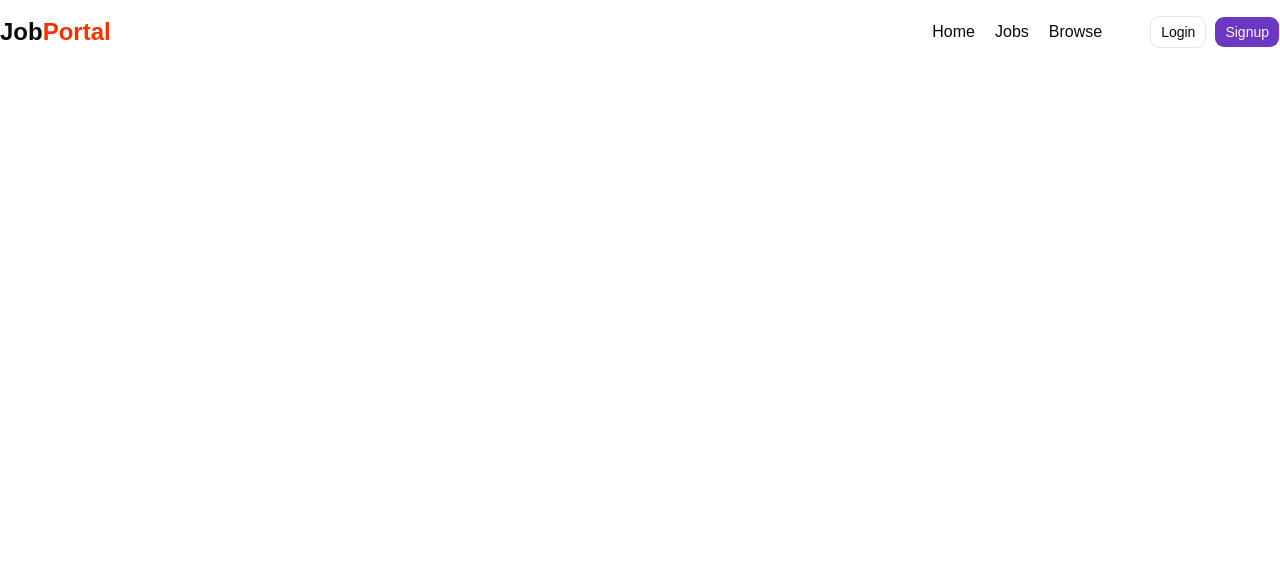
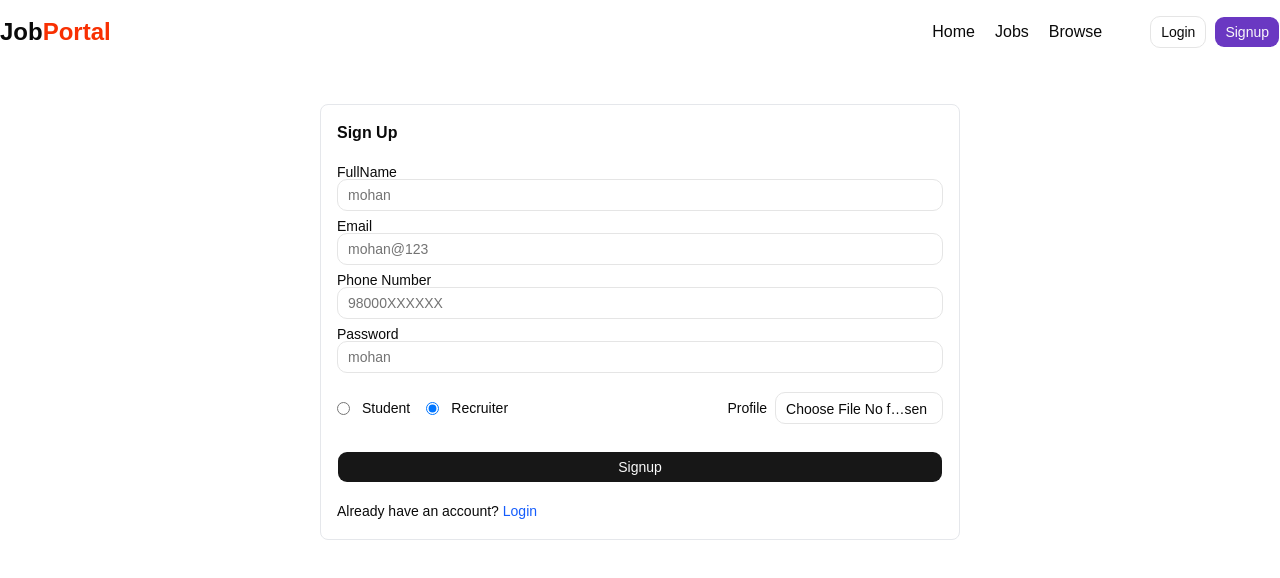
Before and after one commit to anshu-sharma603/Campus-Job-Portal, a React app in the folder frontend/: page /signup in a window 1280 px wide. Shown: the top 578 px of the page. Built offline with nearby package versions, Linux system fonts and the light colour scheme; the HTML template or start-up script is replaced by a standard one.

Commit message:
Added signup, login, home page and radio group component

```diff
--- a/frontend/src/App.jsx
+++ b/frontend/src/App.jsx
@@ -1,13 +1,32 @@
-import './App.css';
-import Navbar from './components/ui/shared/Navbar';
+import { createBrowserRouter, RouterProvider } from 'react-router-dom';
+import Login from './components/ui/auth/Login';
+import Signup from './components/ui/auth/Signup';
+import Home from './components/ui/Home';
 
-function app(){
+const appRouter = createBrowserRouter([
+  {
+    path: '/',
+    element: <Home/>
+  },
 
-  return(
-    <>
+  {
+    path: '/login',
+    element: <Login/>
+  },
 
-        <Navbar/>
-    </>
+  {
+    path: '/signup',
+    element: <Signup/>
+  },
+
+]);
+
+function app() {
+
+  return (
+    <div>
+      <RouterProvider router={appRouter} />
+    </div>
   );
 
 }
--- /dev/null
+++ b/frontend/src/components/ui/Home.jsx
@@ -0,0 +1,12 @@
+import React from 'react'
+import Navbar from './shared/Navbar'
+
+function Home() {
+  return (
+    <div>
+        <Navbar/>
+    </div>
+  )
+}
+
+export default Home
--- /dev/null
+++ b/frontend/src/components/ui/auth/Login.jsx
@@ -0,0 +1,9 @@
+import React from 'react'
+
+function Login() {
+  return (
+    <div>login</div>
+  )
+}
+
+export default Login;
--- /dev/null
+++ b/frontend/src/components/ui/auth/Signup.jsx
@@ -0,0 +1,82 @@
+import React from 'react'
+import Navbar from '../shared/Navbar'
+import { Label } from '../label'
+import { Input } from '../input'
+import { RadioGroup, RadioGroupItem } from '../radio-group'
+import { Button } from '../button'
+import { Link } from 'react-router-dom'
+
+function Signup() {
+    return (
+        <div>
+            <Navbar />
+            <div className='flex item-center justify-center max-w-7xl mx-auto'>
+                <form action="" className='w-1/2 border border-gray-200 rounded-md p-4 my-10'>
+                    <h1 className='font-bold tx-xl mb-5 '>Sign Up</h1>
+                    <div className='my-2'>
+                        <Label>FullName</Label>
+                        <Input
+                            type="text"
+                            placeholder="mohan"
+                        />
+                    </div>
+                    <div className='my-2'>
+                        <Label>Email</Label>
+                        <Input
+                            type="email"
+                            placeholder="mohan@123"
+                        />
+                    </div>
+                    <div className='my-2'>
+                        <Label>Phone Number</Label>
+                        <Input
+                            type="text"
+                            placeholder="98000XXXXXX"
+                        />
+                    </div>
+                    <div className='my-2'>
+                        <Label>Password</Label>
+                        <Input
+                            type="password"
+                            placeholder="mohan"
+                        />
+                    </div>
+                    <div className='flex item-center justify-between'>
+                        <RadioGroup className='flex item-center gap-4 my-5'>
+                            <div className="flex items-center gap-3">
+                                <input
+                                    type="radio"
+                                    name="role"
+                                    value="student"
+                                    checked="cursor-pointer"
+                                />
+                                <Label htmlFor="r1">Student</Label>
+                            </div>
+                            <div className="flex items-center gap-3">
+                                <input
+                                    type="radio"
+                                    name="role"
+                                    value="recuiter"
+                                    checked="cursor-pointer"
+                                />
+                                <Label htmlFor="r2">Recruiter</Label>
+                            </div>
+                        </RadioGroup>
+                        <div className='flex items-center gap-2'>
+                            <Label>Profile</Label>
+                            <Input
+                                accept="image/*"
+                                type="file"
+                                className="cursor-pointer"
+                            />
+                        </div>
+                    </div>
+                    <Button type="submit" className="w-full my-4 ">Signup</Button>
+                    <span className='text-sm'>Already have an account? <Link to ="/login" className= "text-blue-600">Login</Link></span>
+                </form>
+            </div>
+        </div>
+    )
+}
+
+export default Signup
--- /dev/null
+++ b/frontend/src/components/ui/input.jsx
@@ -0,0 +1,23 @@
+import * as React from "react"
+import { Input as InputPrimitive } from "@base-ui/react/input"
+
+import { cn } from "@/lib/utils"
+
+function Input({
+  className,
+  type,
+  ...props
+}) {
+  return (
+    <InputPrimitive
+      type={type}
+      data-slot="input"
+      className={cn(
+        "h-8 w-full min-w-0 rounded-lg border border-input bg-transparent px-2.5 py-1 text-base transition-colors outline-none file:inline-flex file:h-6 file:border-0 file:bg-transparent file:text-sm file:font-medium file:text-foreground placeholder:text-muted-foreground focus-visible:border-ring focus-visible:ring-3 focus-visible:ring-ring/50 disabled:pointer-events-none disabled:cursor-not-allowed disabled:bg-input/50 disabled:opacity-50 aria-invalid:border-destructive aria-invalid:ring-3 aria-invalid:ring-destructive/20 md:text-sm dark:bg-input/30 dark:disabled:bg-input/80 dark:aria-invalid:border-destructive/50 dark:aria-invalid:ring-destructive/40",
+        className
+      )}
+      {...props} />
+  );
+}
+
+export { Input }
--- /dev/null
+++ b/frontend/src/components/ui/label.jsx
@@ -0,0 +1,20 @@
+import * as React from "react"
+
+import { cn } from "@/lib/utils"
+
+function Label({
+  className,
+  ...props
+}) {
+  return (
+    <label
+      data-slot="label"
+      className={cn(
+        "flex items-center gap-2 text-sm leading-none font-medium select-none group-data-[disabled=true]:pointer-events-none group-data-[disabled=true]:opacity-50 peer-disabled:cursor-not-allowed peer-disabled:opacity-50",
+        className
+      )}
+      {...props} />
+  );
+}
+
+export { Label }
--- /dev/null
+++ b/frontend/src/components/ui/radio-group.jsx
@@ -0,0 +1,40 @@
+import { Radio as RadioPrimitive } from "@base-ui/react/radio"
+import { RadioGroup as RadioGroupPrimitive } from "@base-ui/react/radio-group"
+
+import { cn } from "@/lib/utils"
+
+function RadioGroup({
+  className,
+  ...props
+}) {
+  return (
+    <RadioGroupPrimitive
+      data-slot="radio-group"
+      className={cn("grid w-full gap-2", className)}
+      {...props} />
+  );
+}
+
+function RadioGroupItem({
+  className,
+  ...props
+}) {
+  return (
+    <RadioPrimitive.Root
+      data-slot="radio-group-item"
+      className={cn(
+        "group/radio-group-item peer relative flex aspect-square size-4 shrink-0 rounded-full border border-input outline-none group-has-[:focus-visible]/field-label:ring-0 group-has-[:focus-visible]/field-label:not-data-checked:border-input after:absolute after:-inset-x-3 after:-inset-y-2 focus-visible:border-ring focus-visible:ring-3 focus-visible:ring-ring/50 disabled:cursor-not-allowed disabled:opacity-50 aria-invalid:border-destructive aria-invalid:ring-3 aria-invalid:ring-destructive/20 aria-invalid:aria-checked:border-primary dark:bg-input/30 dark:aria-invalid:border-destructive/50 dark:aria-invalid:ring-destructive/40 data-checked:border-primary data-checked:bg-primary data-checked:text-primary-foreground group-has-[:focus-visible]/field-label:data-checked:border-primary dark:data-checked:bg-primary",
+        className
+      )}
+      {...props}>
+      <RadioPrimitive.Indicator
+        data-slot="radio-group-indicator"
+        className="flex size-4 items-center justify-center">
+        <span
+          className="absolute top-1/2 left-1/2 size-2 -translate-x-1/2 -translate-y-1/2 rounded-full bg-primary-foreground" />
+      </RadioPrimitive.Indicator>
+    </RadioPrimitive.Root>
+  );
+}
+
+export { RadioGroup, RadioGroupItem }
--- a/frontend/src/components/ui/shared/Navbar.jsx
+++ b/frontend/src/components/ui/shared/Navbar.jsx
@@ -21,8 +21,8 @@ function Navbar() {
                     {
                         !user ? (
                             <div className='flex items-center gap-2'>
-                                <Button variant="outline">Login</Button>
-                                <Button className='bg-[#6A38C2] hover:bg-[#5b30a6]'>Signup</Button>
+                                <Link to="/login"><Button variant="outline">Login</Button></Link>
+                                <Link to="/signup"><Button className='bg-[#6A38C2] hover:bg-[#5b30a6]'>Signup</Button></Link>
                             </div>
                         ) : (
                             <Popover>
```
